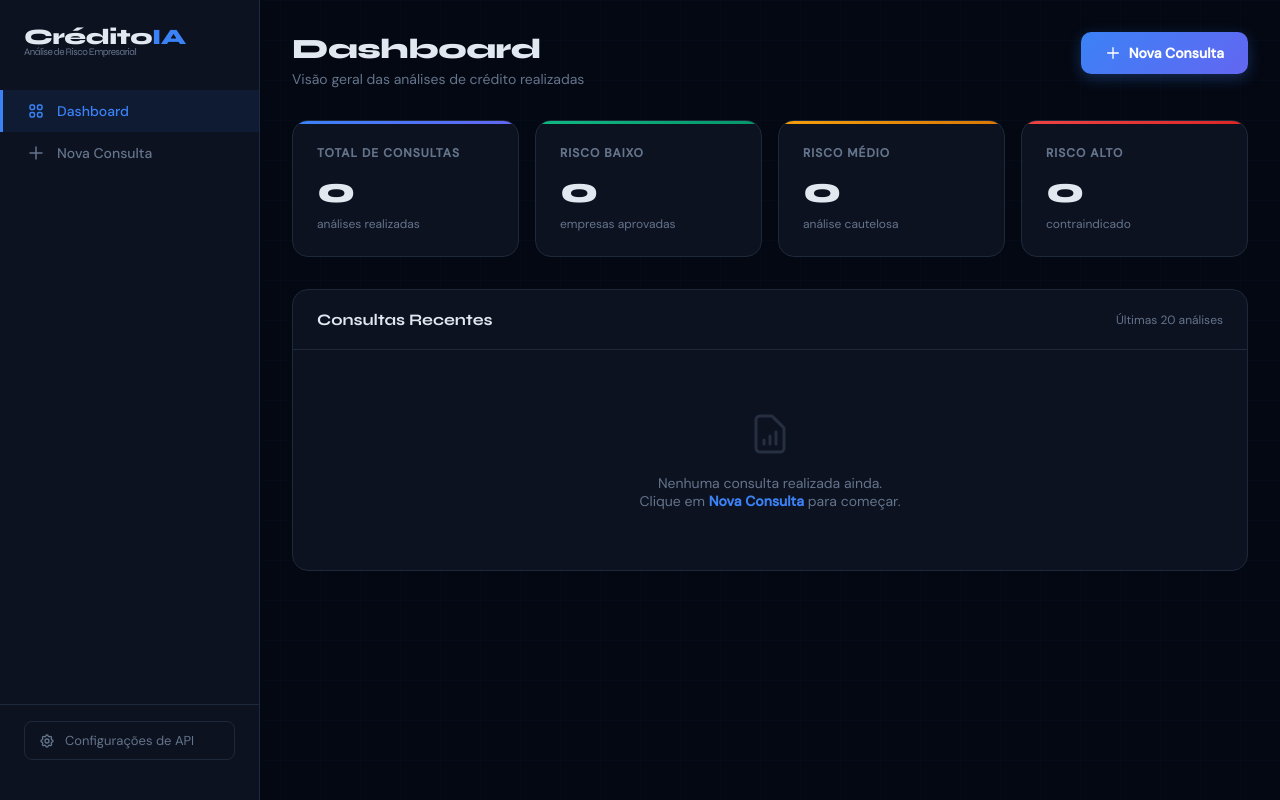
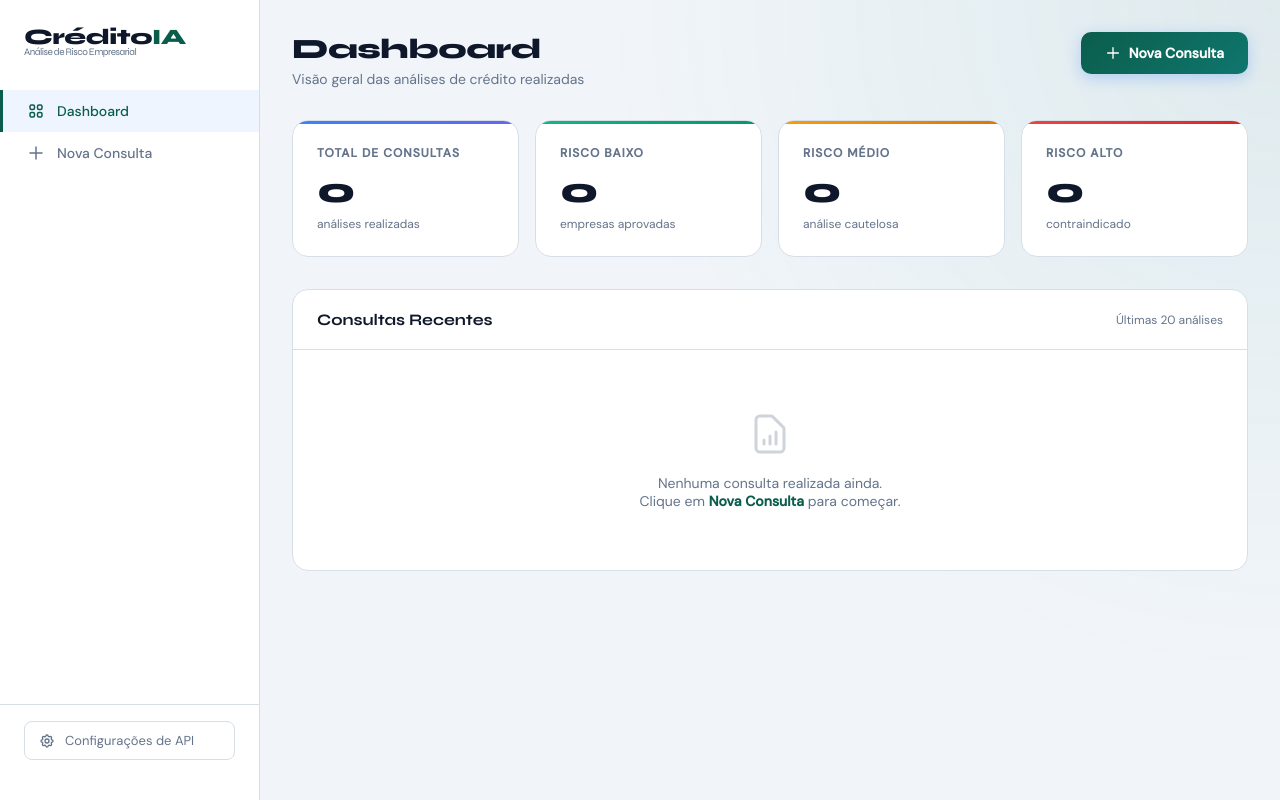
Before and after one commit to marcositos/creditoia, a Flask app: page / in a window 1280 px wide. Run offline with Flask 3, Linux system fonts and the light colour scheme; data that the repository does not hold is empty.

Commit message:
Atualiza tema para visual business claro na plataforma

```diff
--- a/templates/dashboard.html
+++ b/templates/dashboard.html
@@ -8,16 +8,16 @@
 <link href="https://fonts.googleapis.com/css2?family=Syne:wght@400;600;700;800&family=DM+Sans:wght@300;400;500&display=swap" rel="stylesheet">
 <style>
   :root {
-    --bg: #040812;
-    --surface: #0c1220;
-    --surface2: #111827;
-    --border: #1e293b;
-    --accent: #3b82f6;
-    --accent2: #6366f1;
-    --green: #10b981;
+    --bg: #f1f5f9;
+    --surface: #ffffff;
+    --surface2: #f8fafc;
+    --border: #d6dee8;
+    --accent: #0b5d4b;
+    --accent2: #0f766e;
+    --green: #0f9d74;
     --yellow: #f59e0b;
-    --red: #ef4444;
-    --text: #e2e8f0;
+    --red: #dc2626;
+    --text: #0f172a;
     --muted: #64748b;
     --font-head: 'Syne', sans-serif;
     --font-body: 'DM Sans', sans-serif;
@@ -28,9 +28,7 @@
   /* Grid bg */
   body::before {
     content:'';position:fixed;inset:0;
-    background-image: linear-gradient(rgba(59,130,246,0.03) 1px, transparent 1px),
-                      linear-gradient(90deg, rgba(59,130,246,0.03) 1px, transparent 1px);
-    background-size: 40px 40px;
+    background: radial-gradient(circle at top right, rgba(15,118,110,0.08), transparent 45%);
     pointer-events:none;z-index:0;
   }
 
@@ -115,7 +113,7 @@
   .section-header h2 { font-family:var(--font-head); font-size:16px; font-weight:700; }
 
   table { width:100%; border-collapse:collapse; }
-  th { padding:12px 16px; text-align:left; font-size:11px; color:var(--muted); text-transform:uppercase; letter-spacing:0.8px; font-weight:600; background:rgba(0,0,0,0.2); }
+  th { padding:12px 16px; text-align:left; font-size:11px; color:var(--muted); text-transform:uppercase; letter-spacing:0.8px; font-weight:600; background:#f1f5f9; }
   td { padding:14px 16px; font-size:13px; border-bottom:1px solid rgba(30,41,59,0.5); }
   tr:last-child td { border-bottom:none; }
   tr:hover td { background:rgba(59,130,246,0.03); }
@@ -159,7 +157,7 @@
     border:1px solid var(--border);
     border-radius:12px;
     margin-bottom:12px;
-    background:rgba(17,24,39,0.45);
+    background:#f8fafc;
     overflow:hidden;
   }
   .config-group summary {
--- a/templates/relatorio.html
+++ b/templates/relatorio.html
@@ -7,9 +7,9 @@
 <link href="https://fonts.googleapis.com/css2?family=Syne:wght@400;600;700;800&family=DM+Sans:wght@300;400;500&display=swap" rel="stylesheet">
 <style>
   :root {
-    --bg:#040812; --surface:#0c1220; --surface2:#111827; --border:#1e293b;
-    --accent:#3b82f6; --accent2:#6366f1; --green:#10b981; --yellow:#f59e0b; --red:#ef4444;
-    --text:#e2e8f0; --muted:#64748b;
+    --bg:#f1f5f9; --surface:#ffffff; --surface2:#f8fafc; --border:#d6dee8;
+    --accent:#0b5d4b; --accent2:#0f766e; --green:#0f9d74; --yellow:#f59e0b; --red:#dc2626;
+    --text:#0f172a; --muted:#64748b;
     --font-head:'Syne',sans-serif; --font-body:'DM Sans',sans-serif;
   }
   * { margin:0; padding:0; box-sizing:border-box; }
```
Also changed, not shown: templates/nova_consulta.html (+4 -6 lines).
